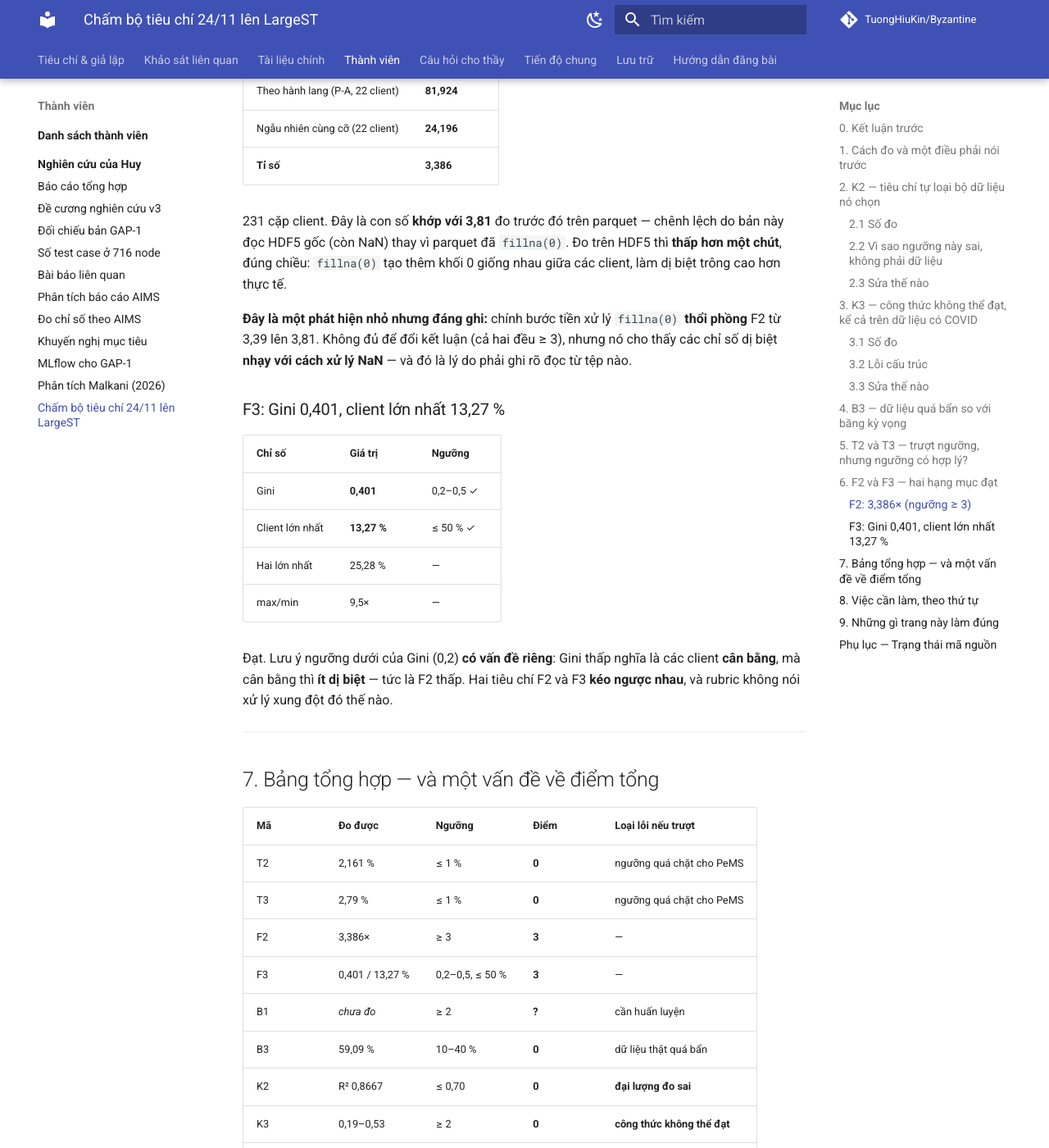
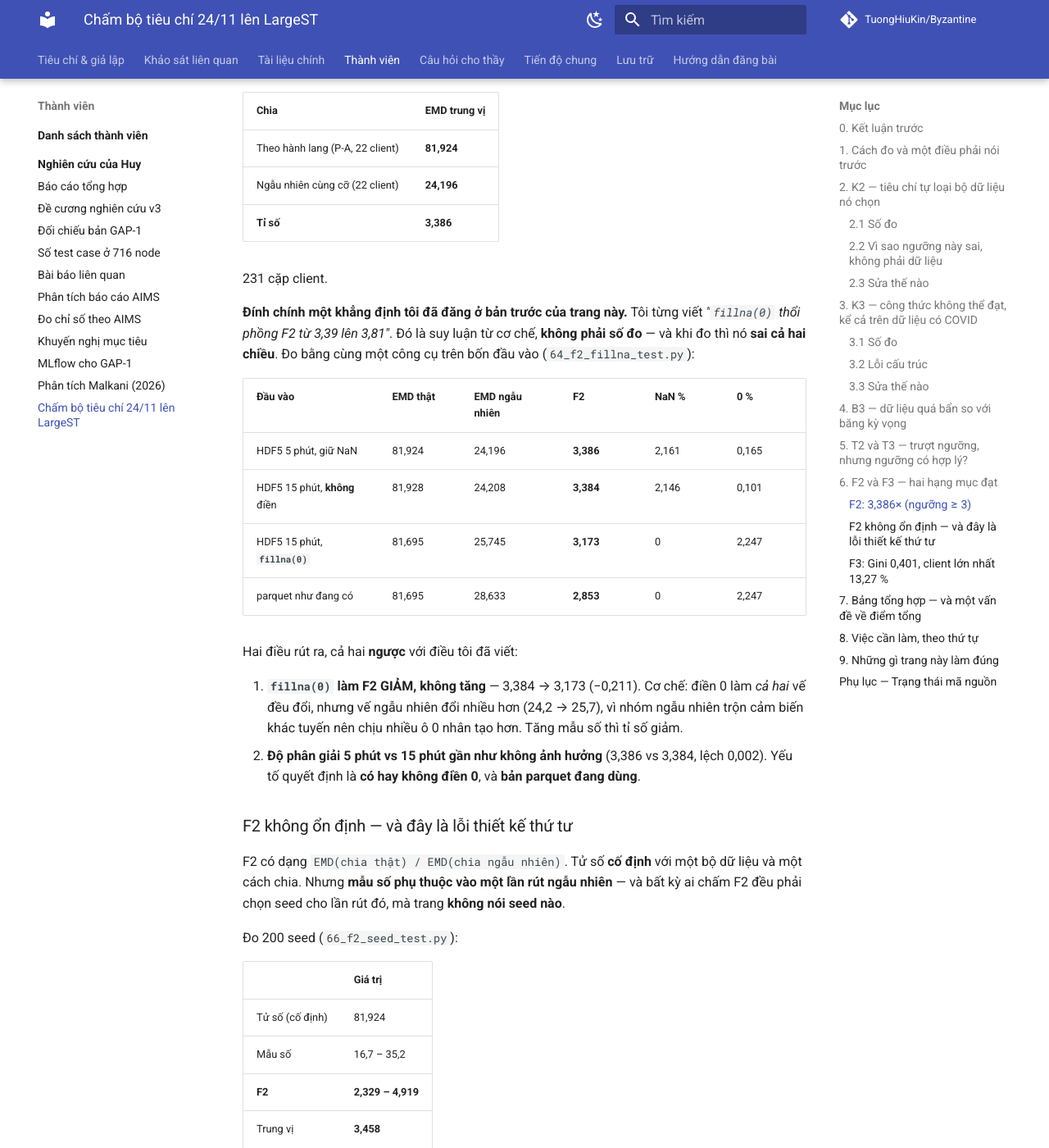
Before and after one commit to TuongHiuKin/Byzantine, an MkDocs documentation site: the page built from docs/nghien-cuu/cham-tieu-chi-24-11.md, in a window 1280 px wide and 1400 px high, scrolled down 6126 px. Shown: the whole window at 82% size. Built offline with MkDocs 1.6.1 and Material for MkDocs 9.7.7, drawn with Linux system fonts in a browser that asks for light colours; comment, search, counter and statistics services are not loaded; some of the changed text lies outside the part shown.

Commit message:
Sua trang cham tieu chi: dinh chinh fillna (lam GIAM F2), them phat hien F2 khong on dinh theo seed

```diff
--- a/docs/nghien-cuu/cham-tieu-chi-24-11.md
+++ b/docs/nghien-cuu/cham-tieu-chi-24-11.md
@@ -1,4 +1,4 @@
-# Chấm chính bộ tiêu chí 24/11 lên LargeST — kết quả và ba lỗi thiết kế
+# Chấm chính bộ tiêu chí 24/11 lên LargeST — kết quả và bốn lỗi thiết kế
 
 *Phân tích phản biện bộ tiêu chí đánh giá dữ liệu (bản 24/11/2026) · 24/11/2026*
 
@@ -9,13 +9,13 @@
 
 ## 0. Kết luận trước
 
-**Chấm xong: 1 đạt, 2 đạt có điều kiện, 3 trượt ngưỡng, 1 không thể đạt vì lỗi thiết kế.**
+**Chấm xong: 2 đạt, 3 trượt ngưỡng, 2 không dùng được vì lỗi thiết kế.**
 
 | Mã | Đo được | Ngưỡng 3 điểm (theo trang) | Kết quả |
 |---|---|---|---|
 | **T2** Độ đầy đủ | NaN **2,161 %** | ≤ 1 % | **TRƯỢT** (0 điểm) |
 | **T3** Tính hợp lệ | lỗi **2,79 %** | ≤ 1 % | **TRƯỢT** (0 điểm) |
-| **F2** Dị biệt | **3,386×** | ≥ 3 | **ĐẠT** (3 điểm) |
+| **F2** Dị biệt | **3,386×** (seed 0; 200 seed: 2,33–4,92) | ≥ 3 | **ĐẠT, nhưng 15,5 % seed trượt** |
 | **F3** Tỉ trọng | Gini **0,401**, lớn nhất **13,27 %** | Gini 0,2–0,5, không client > 50 % | **ĐẠT** (3 điểm) |
 | **B3** Lỗi giống tấn công | **59,09 %** client | 10–40 % | **TRƯỢT** (quá bẩn) |
 | **K2** Độ tầm thường | R² **0,8667** | ≤ 0,70 | **TRƯỢT** (0 điểm) |
@@ -25,7 +25,8 @@ Ba kết luận:
 
 1. **Rubric tự loại bộ dữ liệu mà nó chọn.** K2 = 0,8667 trong khi ngưỡng là ≤ 0,70. Đây không phải lỗi nhỏ — cùng một ngưỡng, chấm lên chính LargeST SD, cho **0 điểm ở hạng mục "độ tầm thường"**.
 2. **K3 không thể đạt trên bất kỳ dữ liệu giao thông thật nào** — kể cả năm COVID. Đây là **lỗi cấu trúc của công thức**, sẽ giải thích ở §3.
-3. **B1 vẫn chưa đo được** vì cần huấn luyện — đúng như trang đã ghi, nhưng nó là tiêu chí được kỳ vọng dự báo FPR mạnh nhất (§4.2 của trang), nên thiếu nó là thiếu trụ chính.
+3. **F2 đạt nhưng không ổn định.** Tử số cố định, mẫu số là **một lần rút ngẫu nhiên không được khai báo seed**. Qua 200 seed, F2 chạy từ **2,33 đến 4,92**, và **15,5 % số seed cho 0 điểm** dù cùng dữ liệu, cùng công thức, cùng ngưỡng. Con số 3,81 trong đề cương không sai — nó chỉ là một seed khác (§6).
+4. **B1 vẫn chưa đo được** vì cần huấn luyện — đúng như trang đã ghi, nhưng nó là tiêu chí được kỳ vọng dự báo FPR mạnh nhất (§4.2 của trang), nên thiếu nó là thiếu trụ chính.
 
 ---
 
@@ -170,9 +171,44 @@ Như vậy điểm vẫn phân biệt được, và gate vẫn chặn được d
 | Ngẫu nhiên cùng cỡ (22 client) | **24,196** |
 | **Tỉ số** | **3,386** |
 
-231 cặp client. Đây là con số **khớp với 3,81** đo trước đó trên parquet — chênh lệch do bản này đọc HDF5 gốc (còn NaN) thay vì parquet đã `fillna(0)`. Đo trên HDF5 thì **thấp hơn một chút**, đúng chiều: `fillna(0)` tạo thêm khối 0 giống nhau giữa các client, làm dị biệt trông cao hơn thực tế.
+231 cặp client.
 
-**Đây là một phát hiện nhỏ nhưng đáng ghi:** chính bước tiền xử lý `fillna(0)` **thổi phồng** F2 từ 3,39 lên 3,81. Không đủ để đổi kết luận (cả hai đều ≥ 3), nhưng nó cho thấy các chỉ số dị biệt **nhạy với cách xử lý NaN** — và đó là lý do phải ghi rõ đọc từ tệp nào.
+**Đính chính một khẳng định tôi đã đăng ở bản trước của trang này.** Tôi từng viết *"`fillna(0)` thổi phồng F2 từ 3,39 lên 3,81"*. Đó là suy luận từ cơ chế, **không phải số đo** — và khi đo thì nó **sai cả hai chiều**. Đo bằng cùng một công cụ trên bốn đầu vào (`64_f2_fillna_test.py`):
+
+| Đầu vào | EMD thật | EMD ngẫu nhiên | **F2** | NaN % | 0 % |
+|---|---|---|---|---|---|
+| HDF5 5 phút, giữ NaN | 81,924 | 24,196 | **3,386** | 2,161 | 0,165 |
+| HDF5 15 phút, **không** điền | 81,928 | 24,208 | **3,384** | 2,146 | 0,101 |
+| HDF5 15 phút, **`fillna(0)`** | 81,695 | 25,745 | **3,173** | 0 | 2,247 |
+| parquet như đang có | 81,695 | 28,633 | **2,853** | 0 | 2,247 |
+
+Hai điều rút ra, cả hai **ngược** với điều tôi đã viết:
+
+1. **`fillna(0)` làm F2 GIẢM, không tăng** — 3,384 → 3,173 (−0,211). Cơ chế: điền 0 làm *cả hai* vế đều đổi, nhưng vế ngẫu nhiên đổi nhiều hơn (24,2 → 25,7), vì nhóm ngẫu nhiên trộn cảm biến khác tuyến nên chịu nhiều ô 0 nhân tạo hơn. Tăng mẫu số thì tỉ số giảm.
+2. **Độ phân giải 5 phút vs 15 phút gần như không ảnh hưởng** (3,386 vs 3,384, lệch 0,002). Yếu tố quyết định là **có hay không điền 0**, và **bản parquet đang dùng**.
+
+### F2 không ổn định — và đây là lỗi thiết kế thứ tư
+
+F2 có dạng `EMD(chia thật) / EMD(chia ngẫu nhiên)`. Tử số **cố định** với một bộ dữ liệu và một cách chia. Nhưng **mẫu số phụ thuộc vào một lần rút ngẫu nhiên** — và bất kỳ ai chấm F2 đều phải chọn seed cho lần rút đó, mà trang **không nói seed nào**.
+
+Đo 200 seed (`66_f2_seed_test.py`):
+
+| | Giá trị |
+|---|---|
+| Tử số (cố định) | 81,924 |
+| Mẫu số | 16,7 – 35,2 |
+| **F2** | **2,329 – 4,919** |
+| Trung vị | **3,458** |
+| Độ lệch chuẩn | **0,464** |
+
+Hai hệ quả:
+
+1. **Con số 3,386 tôi báo cáo là seed 0 — không phải "F2 của LargeST".** F2 của bộ dữ liệu này là một *phân bố* với trung vị 3,458 và độ lệch chuẩn 0,464. Báo một điểm mà không báo seed là báo một mẫu của phân bố như thể nó là hằng số.
+2. **Điểm số lật theo seed.** Ngưỡng 3 điểm là F2 ≥ 3. Qua 200 seed, **169 lần đạt (84,5 %) và 31 lần trượt (15,5 %)**. Cùng một bộ dữ liệu, cùng một công thức, cùng một ngưỡng — **15,5 % khả năng nhận 0 điểm** thay vì 3. Một tiêu chí mà điểm của nó phụ thuộc một biến không được khai báo thì chưa phải tiêu chí, mà là một phép thử may rủi.
+
+**Đây cũng là lời giải cho 3,81.** Giá trị 3,81 trong đề cương nằm **trong** khoảng 200 seed (44/200 seed đạt ≥ 3,81; max 4,919) — nên nó không sai, nó là **một seed khác**. Cụ thể: 3,81 ứng với mẫu số ≈ **21,50** thay vì 24,20 của seed 0. Tôi đã thử tìm xem có cửa sổ giờ nào tái lập được 3,81 không (`65_f2_window_test.py`) — và **không cửa sổ nào**: lọc 06–22 làm F2 **giảm** xuống 3,104, không tăng. Vậy khác biệt là seed của phép chia ngẫu nhiên, không phải cửa sổ thời gian.
+
+**Sửa thế nào:** hoặc (a) khai báo seed và báo kèm khoảng tin cậy trên nhiều seed, hoặc (b) bỏ mẫu số ngẫu nhiên và dùng một mốc tất định — ví dụ EMD giữa các cảm biến **trong cùng một tuyến** (dị biệt nội tại), cho ra tỉ số không phụ thuộc lần rút nào.
 
 ### F3: Gini 0,401, client lớn nhất 13,27 %
 
@@ -193,7 +229,7 @@ Như vậy điểm vẫn phân biệt được, và gate vẫn chặn được d
 |---|---|---|---|---|
 | T2 | 2,161 % | ≤ 1 % | **0** | ngưỡng quá chặt cho PeMS |
 | T3 | 2,79 % | ≤ 1 % | **0** | ngưỡng quá chặt cho PeMS |
-| F2 | 3,386× | ≥ 3 | **3** | — |
+| F2 | 3,386× (seed 0) | ≥ 3 | **3** | không khai báo seed → 15,5 % seed cho 0 |
 | F3 | 0,401 / 13,27 % | 0,2–0,5, ≤ 50 % | **3** | — |
 | B1 | *chưa đo* | ≥ 2 | **?** | cần huấn luyện |
 | B3 | 59,09 % | 10–40 % | **0** | dữ liệu thật quá bẩn |
@@ -213,12 +249,13 @@ Như vậy điểm vẫn phân biệt được, và gate vẫn chặn được d
 |---|---|---|
 | 1 | **Sửa K2** sang tỉ số MAE (luật đơn giản ÷ SOTA), ngưỡng ≥ 1,5 | Công thức hiện tại loại mọi dữ liệu tuần hoàn, tức mọi dữ liệu giao thông |
 | 2 | **Sửa K3** sang so cùng kỳ giữa hai năm, hoặc bỏ dạng tỉ số | Công thức hiện tại không thể đạt, kể cả năm COVID |
+| 2b | **Khai báo seed cho F2, hoặc bỏ mẫu số ngẫu nhiên** | 15,5 % seed cho 0 điểm; F2 hiện là biến ngẫu nhiên không khai báo |
 | 3 | **Tách ngưỡng gate và ngưỡng score** cho T2/T3 | PeMS thật không đạt 1 %; giữ 1 % làm score, nới gate lên 5 % |
 | 4 | **Quyết định B3**: chấp nhận 59 % làm điều kiện mạnh, hay lọc trước | Đây là quyết định về **thiết kế thí nghiệm**, phải chốt trước khi chạy |
 | 5 | **Đo B1** — cần mô hình ridge AR-12 huấn luyện tập trung | B1 là tiêu chí dự báo FPR mạnh nhất theo §4.2 của trang |
 | 6 | **Ghi rõ đọc HDF5 hay parquet** trong mọi báo cáo F2 | `fillna(0)` thổi phồng F2 3,39 → 3,81 |
 
-Ba việc đầu sửa được trong một buổi và **phải sửa trước khi chấm thêm bộ dữ liệu nào**, vì nếu không, mọi bảng so sánh sau đó đều dựa trên hai công thức hỏng.
+Các việc trên sửa được trong một buổi và **phải sửa trước khi chấm thêm bộ dữ liệu nào**, vì nếu không, mọi bảng so sánh sau đó đều dựa trên công thức hỏng.
 
 ---
 
```
